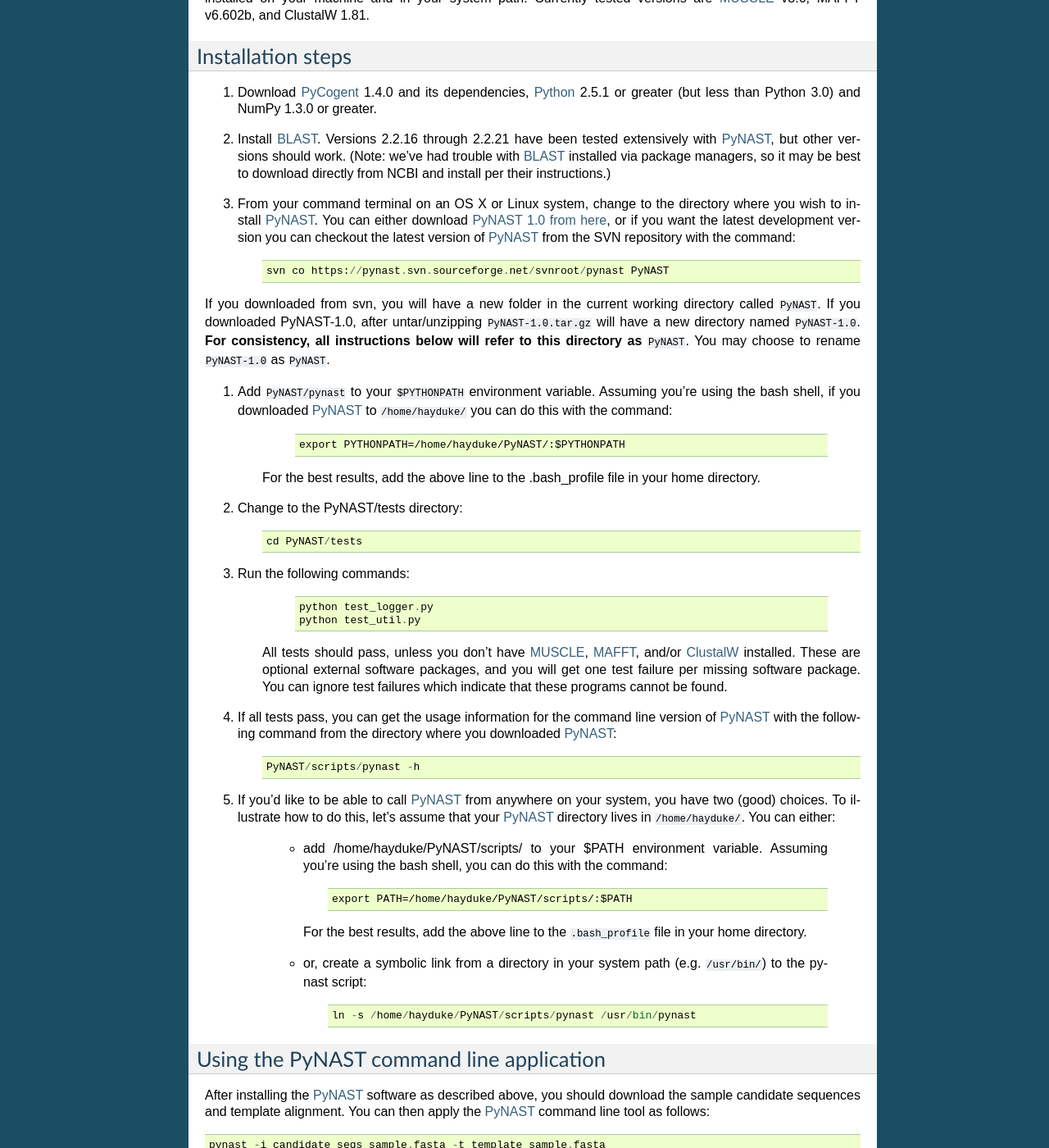
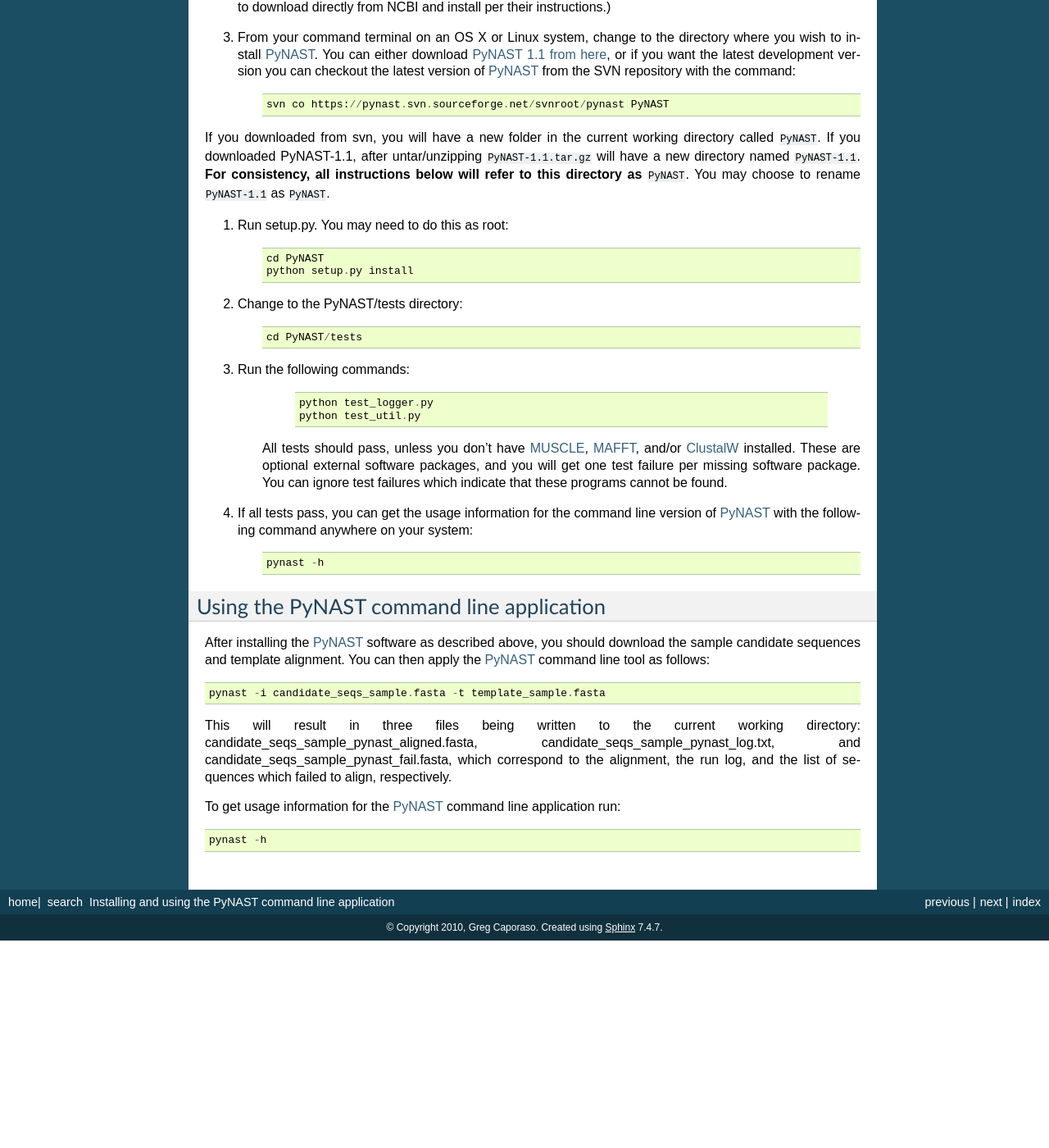
Before and after one commit to biocore/pynast, a Sphinx documentation site: the page built from doc/install.rst, in a window 1280 px wide and 1400 px high, scrolled down 838 px. Shown: the whole window at 82% size. Built offline with Sphinx 7.4.7, drawn with Linux system fonts in a browser that asks for light colours; after the commit the page ends 1985 px from its top, so only the background shows below that; some of the changed text lies outside the part shown.

Commit message:
Added a setup.py script, and updated the development documentation accordingly. Maybe build a 1.1 release to make the setup.py available.

```diff
--- a/doc/_templates/layout.html
+++ b/doc/_templates/layout.html
@@ -12,13 +11,25 @@
 
 <div style="background-color: white; text-align: left; padding: 10px 10px 15px 15px">
 <a href="{{ pathto('index') }}">
-<!--><img src="{{
-pathto("_static/logo.png", 1) }}" border="0" alt="py4sci"/><!-->
 	<h1>PyNAST: Python Nearest Alignment Search Tool</h1></a>
 </div>
 {{ super() }}
 {% endblock %}
 
 {# put the sidebar before the body #}
+
+{% block sidebartoc %}
+
+<h3><a href="http://pynast.wordpress.com/">PyNAST News and Announcements</a></h3>
+<p>
+<script type="text/javascript" src="http://app.feed.informer.com/digest3/XURHWQCNXW.js">
+<noscript><a href="http://app.feed.informer.com/digest3/XURHWQCNXW.html">Click for &quot;PyNAST News and Annoucements&quot;.</a>
+Powered by <a href="http://feed.informer.com/">RSS Feed Informer</a></noscript></script>
+</p>
+
+    {{ super() }}
+
+{% endblock %}
+
 {% block sidebar1 %}{{ sidebar() }}{% endblock %}
 {% block sidebar2 %}{% endblock %}
--- a/doc/index.rst
+++ b/doc/index.rst
@@ -1,8 +1,8 @@
 .. PyNAST documentation master file, created by
    sphinx-quickstart on Mon Jan 25 11:42:17 2010.
 
-PyNAST documentation
-==================================
+PyNAST documentation (version 1.1-dev)
+======================================
 
 .. toctree::
    :maxdepth: 2
--- a/doc/install.rst
+++ b/doc/install.rst
@@ -22,19 +28,18 @@
 
 #. Install BLAST_. Versions 2.2.16 through 2.2.21 have been tested extensively with PyNAST_, but other versions should work. (Note: we've had trouble with BLAST_ installed via package managers, so it may be best to download directly from NCBI and install per their instructions.)
 
-#. From your command terminal on an OS X or Linux system, change to the directory where you wish to install PyNAST_. You can either download `PyNAST 1.0 from here <https://sourceforge.net/projects/pynast/files/PyNAST%20releases/PyNAST-1.0.tar.gz/download>`_, or if you want the latest development version you can checkout the latest version of PyNAST_ from the SVN repository with the command:
+#. From your command terminal on an OS X or Linux system, change to the directory where you wish to install PyNAST_. You can either download `PyNAST 1.1 from here <https://sourceforge.net/projects/pynast/files/PyNAST%20releases/PyNAST-1.0.tar.gz/download>`_, or if you want the latest development version you can checkout the latest version of PyNAST_ from the SVN repository with the command:
 	::
 
 		svn co https://pynast.svn.sourceforge.net/svnroot/pynast PyNAST
 
-If you downloaded from svn, you will have a new folder in the current working directory called ``PyNAST``. If you downloaded PyNAST-1.0, after untar/unzipping ``PyNAST-1.0.tar.gz`` will have a new directory named ``PyNAST-1.0``. **For consistency, all instructions below will refer to this directory as** ``PyNAST``. You may choose to rename ``PyNAST-1.0`` as ``PyNAST``.
+If you downloaded from svn, you will have a new folder in the current working directory called ``PyNAST``. If you downloaded PyNAST-1.1, after untar/unzipping ``PyNAST-1.1.tar.gz`` will have a new directory named ``PyNAST-1.1``. **For consistency, all instructions below will refer to this directory as** ``PyNAST``. You may choose to rename ``PyNAST-1.1`` as ``PyNAST``.
 
-#. Add ``PyNAST/pynast`` to your ``$PYTHONPATH`` environment variable. Assuming you're using the bash shell, if you downloaded PyNAST_ to ``/home/hayduke/`` you can do this with the command:
+#. Run setup.py. You may need to do this as root:
 	::
 
-		export PYTHONPATH=/home/hayduke/PyNAST/:$PYTHONPATH
-
-    For the best results, add the above line to the .bash_profile file in your home directory.
+		cd PyNAST
+		python setup.py install
 
 #. Change to the PyNAST/tests directory:
 	::
@@ -49,24 +54,10 @@
 
       All tests should pass, unless you don't have MUSCLE_, MAFFT_, and/or ClustalW_ installed. These are optional external software packages, and you will get one test failure per missing software package. You can ignore test failures which indicate that these programs cannot be found.
 
-#. If all tests pass, you can get the usage information for the command line version of PyNAST_ with the following command from the directory where you downloaded PyNAST_:
+#. If all tests pass, you can get the usage information for the command line version of PyNAST_ with the following command anywhere on your system:
 	::
 
-		PyNAST/scripts/pynast -h
-
-#. If you'd like to be able to call PyNAST_ from anywhere on your system, you have two (good) choices. To illustrate how to do this, let's assume that your PyNAST_ directory lives in ``/home/hayduke/``. You can either:
-
-          * add /home/hayduke/PyNAST/scripts/ to your $PATH environment variable. Assuming you're using the bash shell, you can do this with the command:
-			::
-
-				export PATH=/home/hayduke/PyNAST/scripts/:$PATH
-
-            For the best results, add the above line to the ``.bash_profile`` file in your home directory.
-
-          * or, create a symbolic link from a directory in your system path (e.g. ``/usr/bin/``) to the pynast script:
-			::
-
-				ln -s /home/hayduke/PyNAST/scripts/pynast /usr/bin/pynast
+		pynast -h
 
 Using the PyNAST command line application
 =========================================
```
Also changed, not shown: other parts of doc/_templates/layout.html (+1 -2 lines), other parts of doc/install.rst (+7 -1 lines), setup.py (added, +35 -0 lines), 11 other files.
